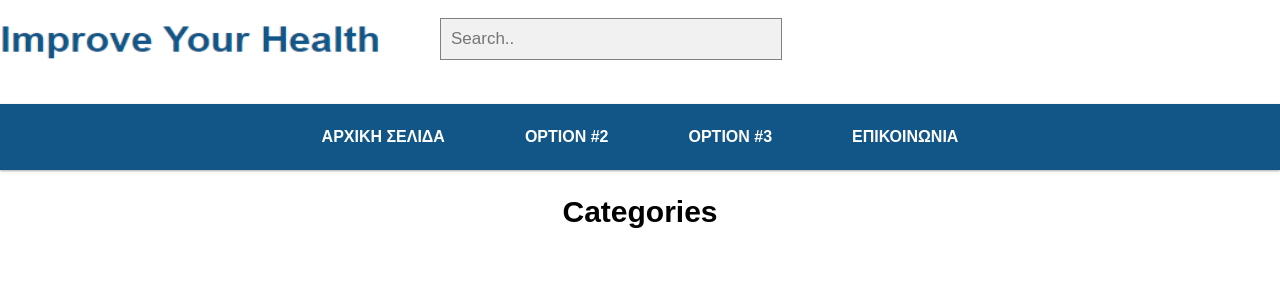
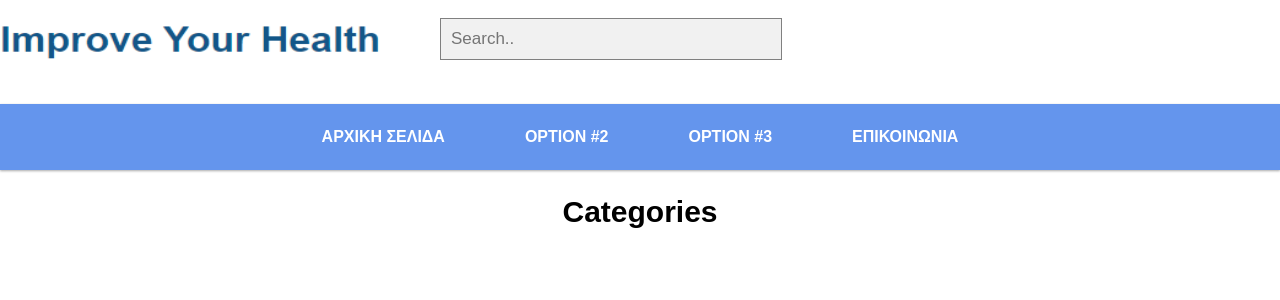
Before and after one commit to AristeaLachana/PSPI2022, a PHP site: page /categories.html in a window 1280 px wide. Shown: the top 300 px of the page. Run offline with PHP 8.4, Linux system fonts and the light colour scheme.

Commit message:
color changes

```diff
--- a/pspi.css
+++ b/pspi.css
@@ -43,7 +43,7 @@
 
 .menu{
   --rLinkColor: var(--menuLinkColor, currentColor);
-   background-color: #125688;
+   background-color: #6495ED;
   box-shadow: var(--menuBoxShadow, 0 1px 3px 0 rgba(0, 0, 0, .12), 0 1px 2px 0 rgba(0, 0, 0, .24));
 }
 
@@ -105,7 +105,7 @@
 .page__custom-settings{
   --menuBackgroundColor: #6c5ce7;
   --menuLinkColor: #fff;
-  --menuLinkColorUnactive: #241c69;
+  --menuLinkColorUnactive: #black;
   --menuLinkOutlineOffset: -.5rem;
 }
 
```
